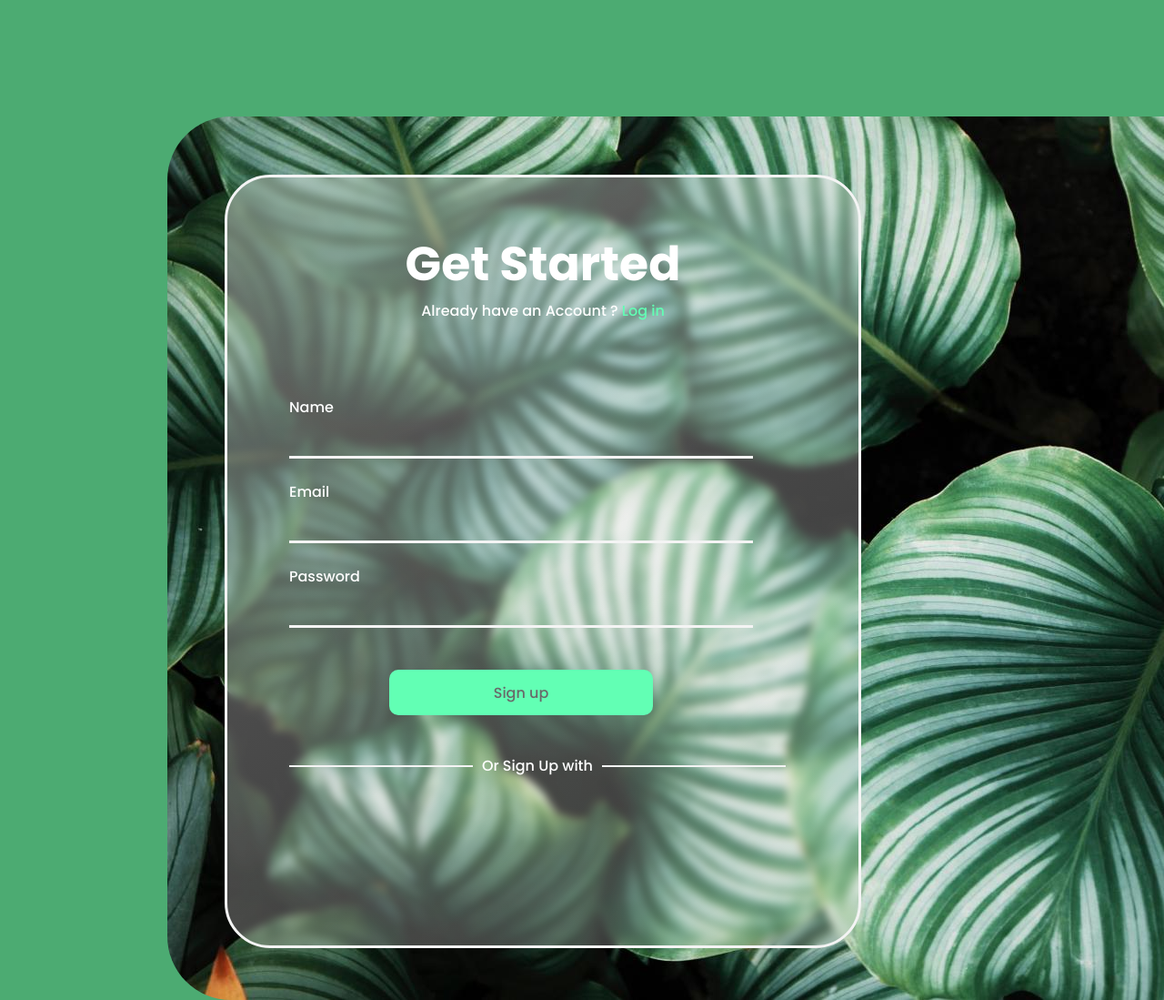
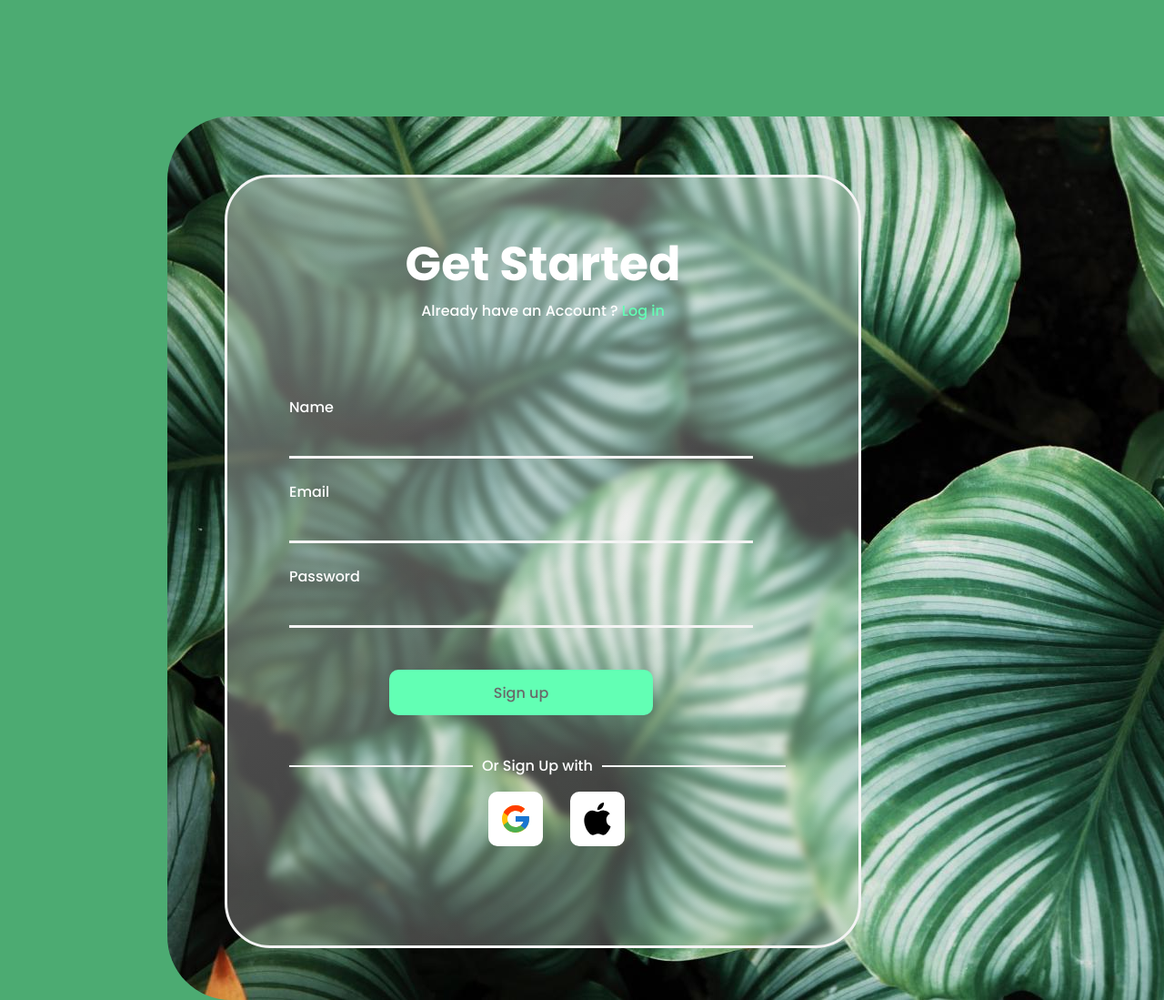
Before and after one commit to Tetiana0310/green-theme, a plain HTML site: page index.html in a window 1280 px wide. Shown: the top 1099 px of the page at 91% size. Drawn offline with Linux system fonts and the light colour scheme.

Commit message:
Finish social links

```diff
--- a/css/styles.css
+++ b/css/styles.css
@@ -111,3 +111,25 @@ border: solid 1px #F4F4F4;
    margin-right: 68px;
    margin-left: 10px;
 }
+.social-list {
+    display: flex;
+    list-style: none;
+    padding: 0;
+    justify-content: center;
+}
+.social-link {
+    width: 50px;
+    height: 50px;
+    background-color: #FFFFFF;
+    margin-left: 30px;
+    display: flex;
+    justify-content: center;
+    align-items: center;
+    padding: 5px;
+    border-radius: 10px;
+}
+.social-link:not(:last-child) {
+    margin-left: 30px;}
+.icon {
+display: inline-block;
+}
--- a/index.html
+++ b/index.html
@@ -28,6 +28,42 @@
         <input type="text" id="password" name="password" class="input">
     <button type="submit" class="button">Sign up</button></form>
     <p class="down-text">Or Sign Up with</p>
+    <ul class="social-list">
+        <li>
+        <a href="" class="social-link" >
+            <svg class="icon icon-google-1" width="36" height="36">
+                <symbol id="icon-google-1" viewBox="0 0 32 32">
+        <path fill="#ffc107" style="fill: var(--color1, #ffc107)"
+            d="M29.074 13.389h-1.074v-0.055h-12v5.333h7.535c-1.099 3.105-4.053 5.333-7.535 5.333-4.418 0-8-3.582-8-8s3.582-8 8-8c2.039 0 3.895 0.769 5.307 2.026l3.771-3.771c-2.381-2.219-5.567-3.588-9.079-3.588-7.363 0-13.333 5.97-13.333 13.333s5.97 13.333 13.333 13.333c7.363 0 13.333-5.97 13.333-13.333 0-0.894-0.092-1.767-0.259-2.611z">
+        </path>
+        <path fill="#ff3d00" style="fill: var(--color2, #ff3d00)"
+            d="M4.204 9.794l4.381 3.213c1.185-2.935 4.056-5.007 7.415-5.007 2.039 0 3.895 0.769 5.307 2.026l3.771-3.771c-2.381-2.219-5.567-3.588-9.079-3.588-5.121 0-9.563 2.891-11.796 7.127z">
+        </path>
+        <path fill="#4caf50" style="fill: var(--color3, #4caf50)"
+            d="M16 29.333c3.444 0 6.573-1.318 8.939-3.461l-4.127-3.492c-1.339 1.014-3.003 1.62-4.813 1.62-3.468 0-6.413-2.211-7.522-5.297l-4.348 3.35c2.207 4.318 6.688 7.281 11.87 7.281z">
+        </path>
+        <path fill="#1976d2" style="fill: var(--color4, #1976d2)"
+            d="M29.074 13.389h-1.074v-0.055h-12v5.333h7.535c-0.528 1.491-1.487 2.777-2.725 3.714 0.001-0.001 0.001-0.001 0.002-0.001l4.127 3.492c-0.292 0.265 4.394-3.205 4.394-9.871 0-0.894-0.092-1.767-0.259-2.611z">
+        </path>
+    </symbol>
+                <use xlink:href="#icon-google-1"></use>
+            </svg>
+
+        </a></li>
+        <li>
+            <a href="" class="social-link">
+                <svg class="icon icon-Vector" width="36" height="36">
+                    <symbol id="icon-Vector" viewBox="0 0 26 32">
+                        <path
+                            d="M21.669 16.865c0.045 4.804 4.23 6.402 4.277 6.423-0.035 0.113-0.669 2.278-2.205 4.515-1.328 1.934-2.706 3.86-4.878 3.9-2.134 0.039-2.82-1.26-5.259-1.26s-3.201 1.221-5.221 1.3c-2.096 0.079-3.692-2.091-5.031-4.018-2.736-3.941-4.828-11.137-2.020-15.994 1.395-2.412 3.888-3.939 6.593-3.979 2.058-0.039 4.001 1.379 5.259 1.379s3.618-1.706 6.1-1.455c1.039 0.043 3.955 0.418 5.828 3.149-0.151 0.093-3.48 2.024-3.444 6.040v0zM17.659 5.068c1.113-1.342 1.862-3.21 1.657-5.068-1.604 0.064-3.544 1.065-4.694 2.406-1.031 1.188-1.934 3.088-1.69 4.91 1.788 0.138 3.614-0.905 4.727-2.248z">
+                        </path>
+                    </symbol>
+                    <use xlink:href="#icon-Vector"></use>
+                </svg>
+
+            </a>
+        </li>
+    </ul>
 
 </div>
 </body>
```
Also changed, not shown: img/google.svg (added).
